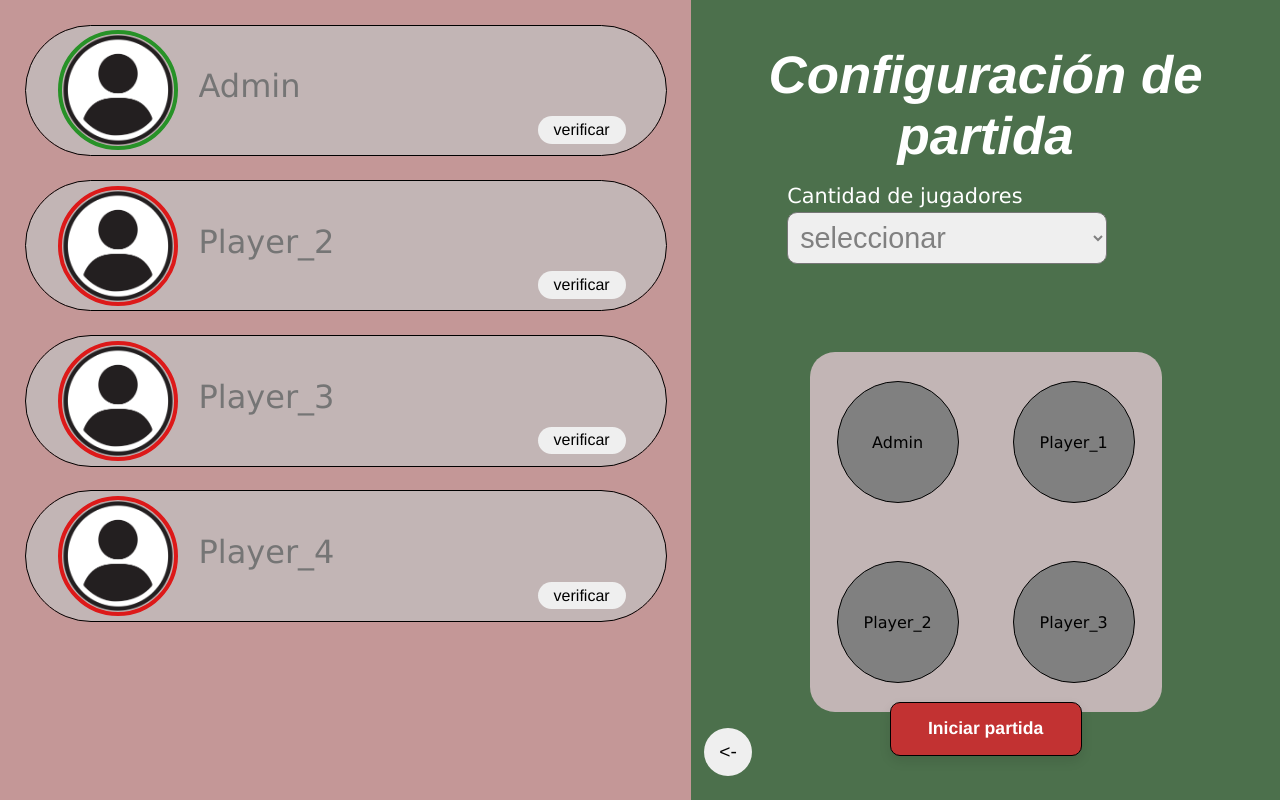
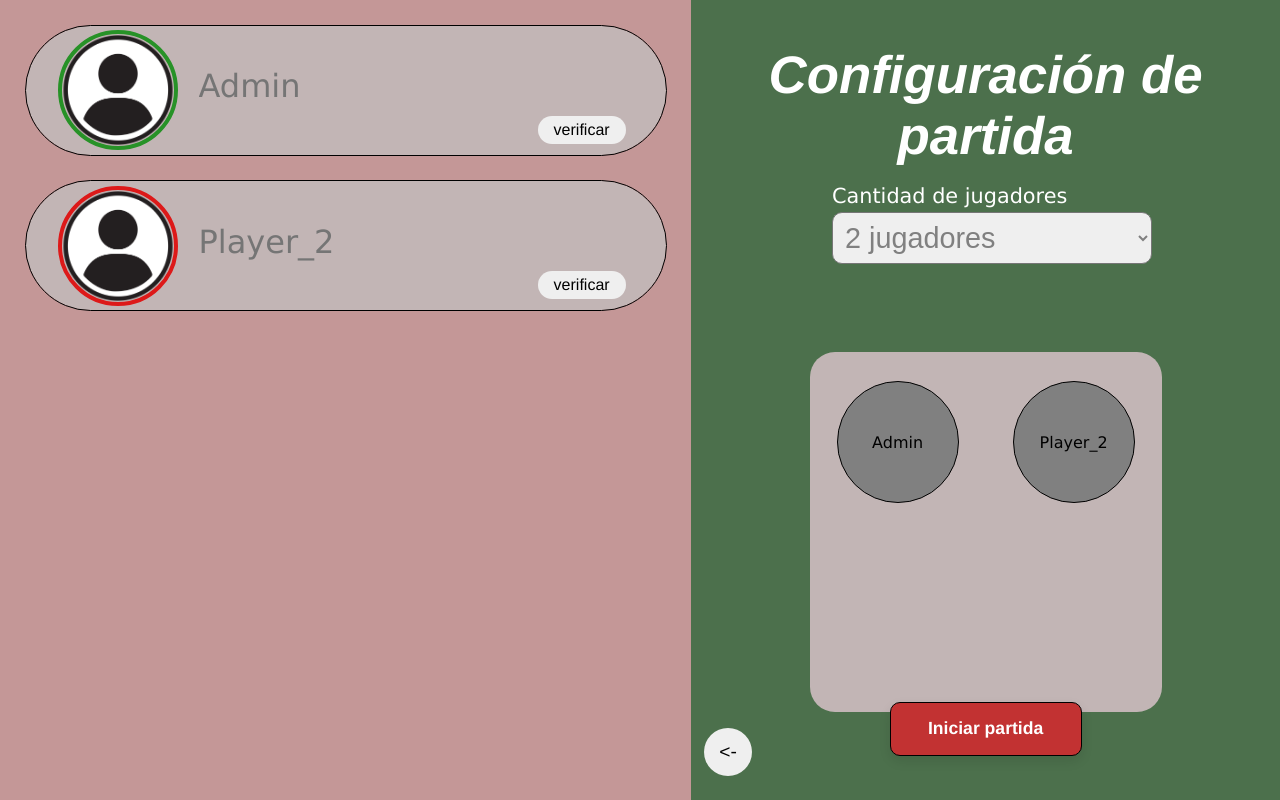
Before and after one commit to Aura1Games/Proyecto-Poke-Saurus, a PHP site: page /Ajustes_de_partida.html in a window 1280 px wide. Run offline with PHP 8.4, Linux system fonts and the light colour scheme.

Commit message:
Agregué funciones logicas en scripts .js de Ajustes de partida, se añadió la lógica de agregar opciónes según la opción de cantidad de jugadores

```diff
--- a/public/Ajustes_de_partida.html
+++ b/public/Ajustes_de_partida.html
@@ -5,6 +5,7 @@
     <meta name="viewport" content="width=device-width, initial-scale=1.0" />
     <title>Ajustes de partida</title>
     <link rel="stylesheet" href="css/Ajustes_style.css" />
+    <link rel="icon" type="image/x-icon" href="images/dino_icono.webp" />
   </head>
   <body>
     <aside>
@@ -14,7 +15,6 @@
           <label id="label-cantidad-de-jugadores">Cantidad de jugadores</label>
           <select name="cantidad_jugadores" id="cant_jugadores">
             <!-- El valor que retornarán los option seran el numero de jugadores seleccionados -->
-            <option value="0">seleccionar</option>
             <option value="2" id="opt1">2 jugadores</option>
             <option value="3" id="opt2">3 jugadores</option>
             <option value="4" id="opt3">4 jugadores</option>
@@ -23,16 +23,16 @@
         </div>
         <div class="contenedor" id="div_02">
           <div class="logo" id="admin">Admin</div>
-          <div class="logo" id="p1">Player_1</div>
-          <div class="logo" id="p2">Player_2</div>
-          <div class="logo" id="p3">Player_3</div>
+          <div class="logo" id="p1">Player_2</div>
+          <div class="logo" id="p2">Player_3</div>
+          <div class="logo" id="p3">Player_4</div>
         </div>
         <button id="Iniciar_partidas">Iniciar partida</button>
       </div>
       <button class="salir"><a href="index.html"><-</a></button>
     </aside>
     <main>
-      <div class="content">
+      <div class="content" id="contenedor_01">
         <div class="_logo _verificado" id="_p1">
           <img
             class="img_icon_user"
@@ -43,8 +43,7 @@
         <input type="text" placeholder="Admin" required />
         <button class="btn_verificar">verificar</button>
       </div>
-
-      <div class="content no-verificado">
+      <div class="content" id="contenedor_02">
         <div class="_logo _no_verificado" id="_p2">
           <img
             class="img_icon_user"
@@ -55,7 +54,7 @@
         <input type="text" placeholder="Player_2" required />
         <button class="btn_verificar">verificar</button>
       </div>
-      <div class="content">
+      <div class="content" id="contenedor_03">
         <div class="_logo _no_verificado" id="_p3">
           <img
             class="img_icon_user"
@@ -66,7 +65,7 @@
         <input type="text" placeholder="Player_3" required />
         <button class="btn_verificar">verificar</button>
       </div>
-      <div class="content">
+      <div class="content" id="contenedor_04">
         <div class="_logo _no_verificado" id="_p4">
           <img
             class="img_icon_user"
@@ -78,5 +77,6 @@
         <button class="btn_verificar">verificar</button>
       </div>
     </main>
+    <script src="js/Ajustes_script.js"></script>
   </body>
 </html>
--- a/public/css/Ajustes_style.css
+++ b/public/css/Ajustes_style.css
@@ -64,7 +64,7 @@ main {
 }
 #cont_jugadores {
   top: 20vh;
-  left: 61.5%;
+  left: 65%;
 }
 #label-cantidad-de-jugadores {
   order: -1;
@@ -95,7 +95,7 @@ main {
   top: 50%;
   left: 50%;
   transform: translate(-50%, -50%);
-  display: flex;
+  display: none;
   justify-content: center;
   align-items: center;
   font-family: var(--fuente-etiquetas);
@@ -152,7 +152,7 @@ main {
 .content {
   background-color: var(--color-principal);
   outline: black solid 1px;
-  display: flex;
+  display: none;
   align-items: center;
   flex-direction: row;
   position: relative;
@@ -209,6 +209,10 @@ main {
 }
 #cant_jugadores {
   color: gray;
+  cursor: pointer;
+}
+button:hover {
+  cursor: pointer;
 }
 @media (700px <width < 1250px) {
   body {
--- a/public/index.html
+++ b/public/index.html
@@ -5,6 +5,7 @@
     <meta name="viewport" content="width=device-width, initial-scale=1.0" />
     <title>Menu</title>
     <link rel="stylesheet" href="css/index_style.css" />
+    <link rel="icon" type="image/x-icon" href="images/dino_icono.webp" />
   </head>
   <body>
     <main>
--- /dev/null
+++ b/public/js/Ajustes_script.js
@@ -0,0 +1,44 @@
+//Agregamos una escucha a window, que espera a que todos los elementos del DOM estén cargados
+window.addEventListener("DOMContentLoaded", () => {
+  const selectElement = document.getElementById("cant_jugadores");
+  const bloque_1 = document.getElementById("contenedor_01");
+  const bloque_2 = document.getElementById("contenedor_02");
+  const bloque_3 = document.getElementById("contenedor_03");
+  const bloque_4 = document.getElementById("contenedor_04");
+  const admin = document.getElementById("admin");
+  const p1 = document.getElementById("p1");
+  const p2 = document.getElementById("p2");
+  const p3 = document.getElementById("p3");
+  bloque_1.style.display = "flex";
+  bloque_2.style.display = "flex";
+  admin.style.display = "flex";
+  p1.style.display = "flex";
+  selectElement.addEventListener("change", (event) => {
+    // 'event' es el objeto evento que contiene información sobre el evento
+    // 'event.target' se refiere al elemento select
+    const jugadores = event.target.value; // Obtiene el valor seleccionado
+    console.log(`${jugadores}`);
+    if (jugadores == 2) {
+      bloque_1.style.display = "flex";
+      bloque_2.style.display = "flex";
+      bloque_3.style.display = "none";
+      bloque_4.style.display = "none";
+      p2.style.display = "none";
+      p3.style.display = "none";
+    } else if (jugadores == 3) {
+      bloque_1.style.display = "flex";
+      bloque_2.style.display = "flex";
+      bloque_3.style.display = "flex";
+      bloque_4.style.display = "none";
+      p2.style.display = "flex";
+      p3.style.display = "none";
+    } else if (jugadores == 4) {
+      bloque_1.style.display = "flex";
+      bloque_2.style.display = "flex";
+      bloque_3.style.display = "flex";
+      bloque_4.style.display = "flex";
+      p2.style.display = "flex";
+      p3.style.display = "flex";
+    }
+  });
+});
```
Also changed, not shown: public/Reglas.html (added, +10 -0 lines), public/images/dino_icono.webp (added).
